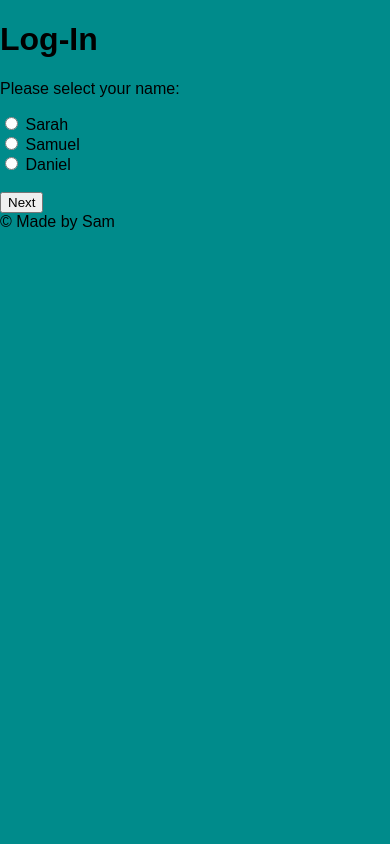
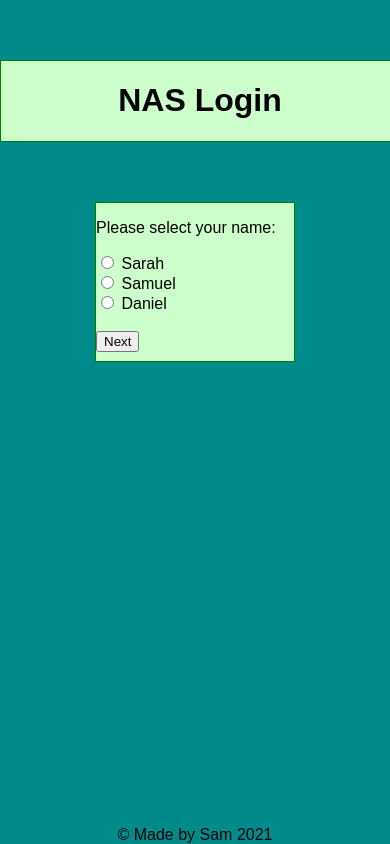
Before and after one commit to SamoJT/image_upload, a Flask app: page / in a window 390 px wide. Run offline with Flask 2, Linux system fonts and the light colour scheme.

Commit message:
Improved layout on index. Intend to add db

```diff
--- a/server.py
+++ b/server.py
@@ -1,4 +1,5 @@
-from flask import Flask, render_template, request, redirect, url_for, abort, flash
+import sqlite3
+from flask import Flask, render_template, request, redirect, url_for, abort, flash, g
 from werkzeug.utils import secure_filename
 from math import floor
 from os import path, scandir
@@ -6,6 +7,20 @@ from os import path, scandir
 app = Flask(__name__)
 app.config['SEND_FILE_MAX_AGE_DEFAULT'] = 0  # Cache age = 0
 app.secret_key = b'r;l5rpKIH&7e7w0~l{*&Gjst'
+DATABASE = 'db/main.db'
+
+################# DB ###################
+def get_db():
+    db = getattr(g, '_database', None)
+    if db is None:
+        db = g.__database = sqlite3.connect(DATABASE)
+
+@app.teardown_appcontext
+def close_connection(exception):
+    db = getattr(g, '_database', None)
+    if db is not None:
+        db.close()
+########################################
 
 ################ ROUTES ################
 @app.route('/', methods=['GET', 'POST'])
@@ -22,7 +37,7 @@ def users(name=None):
     allowed_users = ['Sarah', 'Samuel', 'Daniel']
     if name not in allowed_users:
         abort(404)
-    return render_template('user.html', name=name)
+    return render_template('user_landing.html', name=name)
 
 @app.route('/upload', methods=['GET','POST'])
 def upload_file():
--- a/static/style/style.css
+++ b/static/style/style.css
@@ -13,71 +13,26 @@ body {
   background-color: darkcyan;
 }
 
-/* Style the top navigation bar */
-.topnav {
-  overflow: hidden;
-  background-color: #333;
+#indexTitle {
+  background-color: #cfc;
+  margin: 60px auto;
+  width: 400px;
+  border: 1px solid green;
+  text-align: center;
 }
 
-/* Style the topnav links */
-.topnav a {
-  float: left;
-  display: block;
-  color: #f2f2f2;
-  text-align: center;
-  padding: 14px 16px;
-  text-decoration: none;
+#loginForm {
+  background-color: #cfc;
+  width: 200px;
+  height: 160px;
+  border: 1px solid green;
+  margin: 60px auto;
 }
 
-/* Change color on hover */
-.topnav a:hover {
-  background-color: #ddd;
-  color: black;
+#footer {
+  position: fixed;
+  left: 0;
+  bottom: 0;
+  width: 100%;
+  text-align: center;
 }
-
-/* Style the content */
-.content {
-  background-color: #ddd;
-  padding: 10px;
-  height: 200px; /* Should be removed. Only for demonstration */
-}
-
-/* Style the footer */
-.footer {
-  background-color: #f1f1f1;
-  padding: 10px;
-}
-.row {
-  display: flex;
-  flex-wrap: wrap;
-  padding: 0 4px;
-}
-
-/* Create four equal columns that sits next to each other */
-.column {
-  flex: 25%;
-  max-width: 25%;
-  padding: 0 4px;
-}
-
-.column img {
-  margin-top: 8px;
-  vertical-align: middle;
-  width: 100%;
-}
-
-/* Responsive layout - makes a two column-layout instead of four columns */
-@media screen and (max-width: 800px) {
-  .column {
-    flex: 50%;
-    max-width: 50%;
-  }
-}
-
-/* Responsive layout - makes the two columns stack on top of each other instead of next to each other */
-@media screen and (max-width: 600px) {
-  .column {
-    flex: 100%;
-    max-width: 100%;
-  }
-}
--- a/templates/base.html
+++ b/templates/base.html
@@ -4,6 +4,7 @@
         {% block head %}
             <meta name="viewport" content="width=device-width, initial-scale=1.0">
             <link rel="stylesheet" type="text/css" href="{{ url_for('static', filename='style/style.css') }}">
+            <link rel="icon" type="image/png" href="{{ url_for('static', filename='imgs/nas.png') }}"/>
             <title>{% block title %}{% endblock %} - Photo Uploader</title>
         {% endblock %}
         <div id="content">
@@ -12,7 +13,7 @@
         </div>
         <div id="footer">
             {% block footer %}
-                &copy; Made by Sam
+                &copy; Made by Sam 2021
             {% endblock %}
         </div>
     </body>
--- a/templates/index.html
+++ b/templates/index.html
@@ -2,7 +2,8 @@
 
 {% block title %}Log-In{% endblock %}
 {% block content %}
-    <h1>Log-In</h1>
+    <div id="indexTitle"> <h1>NAS Login</h1> </div>
+    <div id="loginForm">
         <form action="/" method="POST" enctype="multipart/form-data">
             <p>Please select your name:</p>
             <input type="radio" id="Sarah" name="user" value="Sarah" required>
@@ -13,4 +14,5 @@
             <label for="Daniel">Daniel</label><br><br>
             <input type="submit" value="Next">
         </form>
+    </div>
 {% endblock %}
```
Also changed, not shown: templates/user_landing.html (added, +22 -0 lines), static/imgs/nas.png (added), templates/upload.html (renamed from templates/user.html), 2 other files. Lines whose indentation alone changed are shown as unchanged.
